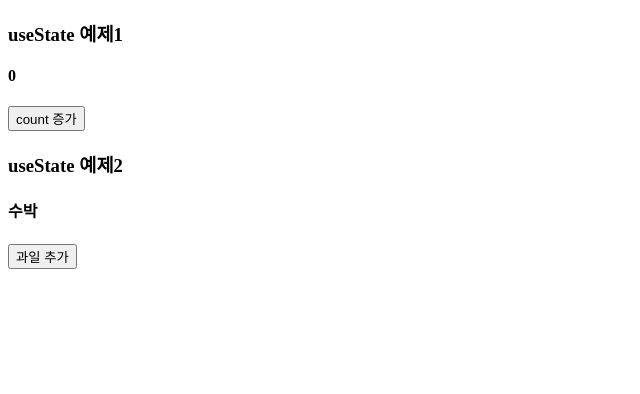
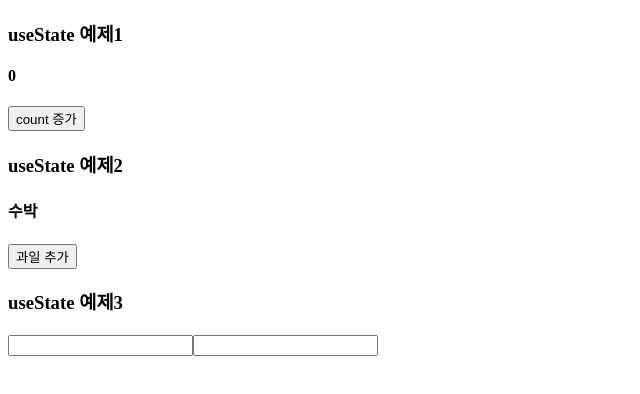
Before and after one commit to JeonghoonAHN0510/250526_Web_Spring2, a React (Vite) app in the folder src/main/reactapp/: page / in a window 1280 px wide. Shown: the top 394 px of the page, without its empty margins (0-640 px from the left). Built offline with nearby package versions, Linux system fonts and the light colour scheme.

Commit message:
study[React] : useState input 수업

```diff
--- a/src/main/reactapp/src/example/Day02/Component7.jsx
+++ b/src/main/reactapp/src/example/Day02/Component7.jsx
@@ -23,6 +23,17 @@ export default function Component7( props ){
         // 스프레드 연산자를 통해서 객체 복사 진행
     } // func end
 
+    // input value 가져오기
+    const [ data, setData ] = useState( '' );
+    const dataAdd = ( event ) => {
+        // onChange가 실행되었을 때, 이벤트 결과가 함수의 매개변수로 전달된다.
+        console.log( event );
+        console.log( event.target );        // onChange가 발동한 마크업 (vs document.querySelector() )
+        console.log( event.target.value );  // value 가져오기
+        // 입력받은 값을 useState로 변경하기
+        setData( event.target.value );
+    } // func end
+
     return(
         <>
         <h3> useState 예제1 </h3>
@@ -31,6 +42,10 @@ export default function Component7( props ){
         <h3> useState 예제2 </h3>
         <h4> { array } </h4>
         <button onClick={ arrayAdd }> 과일 추가 </button>
+        <h3> useState 예제3 </h3>
+        <h4> { data } </h4>
+        <input value={ data } onChange={ dataAdd }/>
+        <input value={ data } onChange={ ( event ) => { setData( event.target.value ) } }/>
         </>
     ) // return end
 } // func end
```
